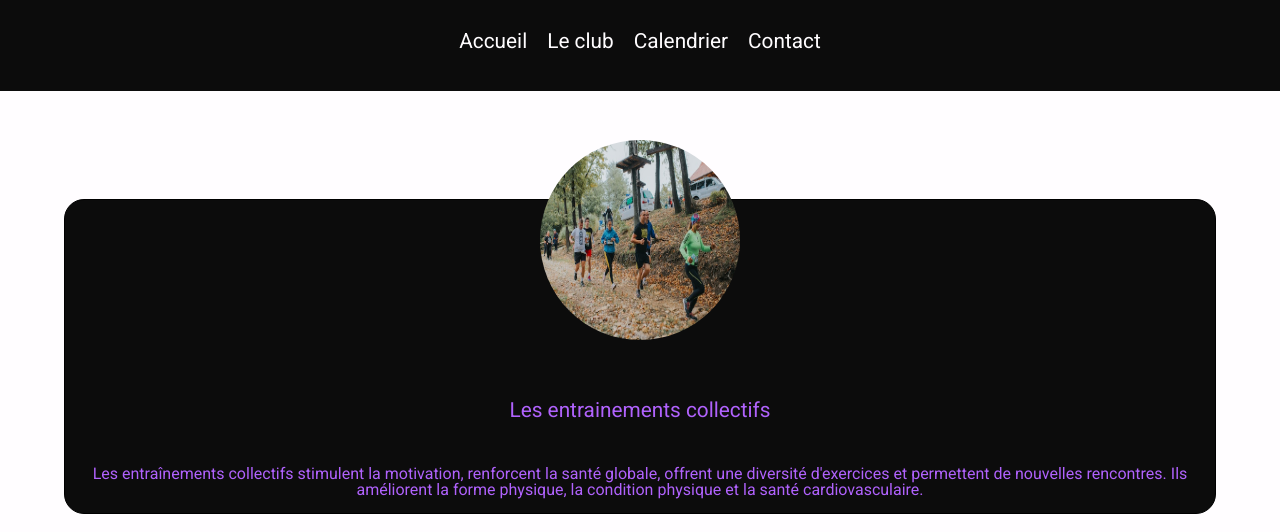
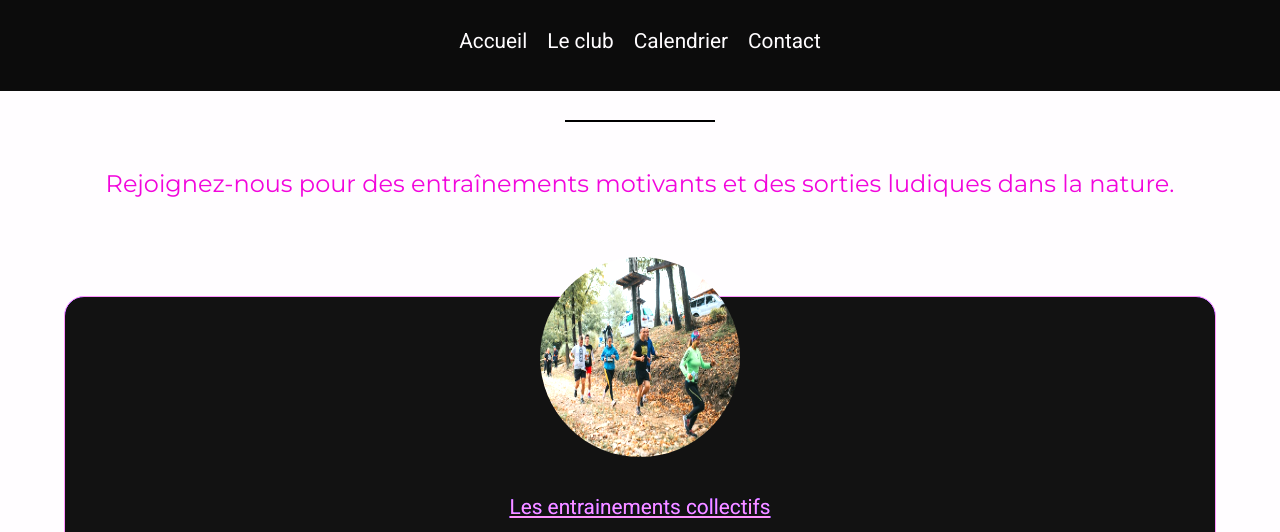
Before and after one commit to JohanCode2180100/Drucat_toutes_jambes, a website: page index.html in a window 1280 px wide. Shown: the part 212-744 px from the top of the page. Drawn offline with Linux system fonts and the light colour scheme.

Commit message:
updated cards position and brghtness cards

```diff
--- a/index.html
+++ b/index.html
@@ -48,11 +48,12 @@
     <main>
       <div class="container">
         <h1 class="global-title">
-          Le club de course a pied et de marche de Drucat toutes jambes
+          Le club de course a pied et de marche de Drucat toutes jambes.
         </h1>
+        <hr class="enter">
         <p class="subtitle">
           Rejoignez-nous pour des entraînements motivants et des sorties
-          ludiques dans la nature
+          ludiques dans la nature.
         </p>
 
         <!-- =======================CARDS===================================== -->
--- a/scss/pages_scss/_pages.scss
+++ b/scss/pages_scss/_pages.scss
@@ -46,17 +46,24 @@ body {
     }
   }
   h1 {
+    font-family: Roboto, Montserrat, Arial, Helvetica, sans-serif;
+    font-size: 1.8em;
+    text-align: center;
+    margin: 50px 10px;
+    color: $fifthColor;
+    font-weight: bold;
+    line-height: 1;
+  }
+  .enter {
+    color: black;
+    width: 150px;
+    border: 1px solid black;
+  }
+  .subtitle {
     font-size: 1.5em;
     text-align: center;
-    margin: 10px 10px;
-    color: $fifthColor;
-    font-weight: bold;
-    line-height: 1.2;
-  }
-  .subtitle {
-    font-size: 1.2em;
-    text-align: center;
-    margin: 30px 30px;
+    margin: 50px 10px;
+    color: $fourthColor;
     font-family: Montserrat, Roboto, Arial, Helvetica, sans-serif;
   }
 
@@ -68,14 +75,15 @@ body {
     width: 90%;
     background: $secondaryColor;
     color: $fifthColor;
-    margin-top: 80px;
-    border: 1px solid black;
+    margin: 50px 50px;
+    border: 1px solid $fifthColor;
     border-radius: 20px;
     text-align: center;
+    filter: brightness(1.5);
   }
   .img-card {
     position: relative;
-    top: -60px;
+    top: -40px;
     width: 200px;
     height: 200px;
     border-radius: 100%;
@@ -84,11 +92,12 @@ body {
     font-size: 1.3em;
     font-family: Roboto, Montserrat, Arial, Helvetica, sans-serif;
     margin-bottom: 30px;
+    text-decoration: underline;
   }
   .card-body {
     text-align: center;
     margin: 15px 10px 15px;
-    font-size: 1em;
+    font-size: 1.2em;
   }
 }
 
```
Also changed, not shown: styles/style.css, 1 other file.
